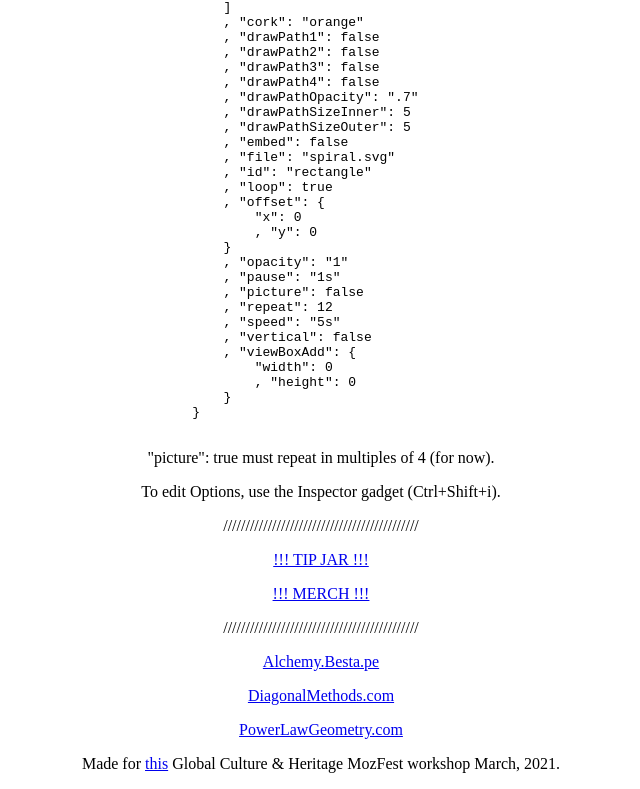
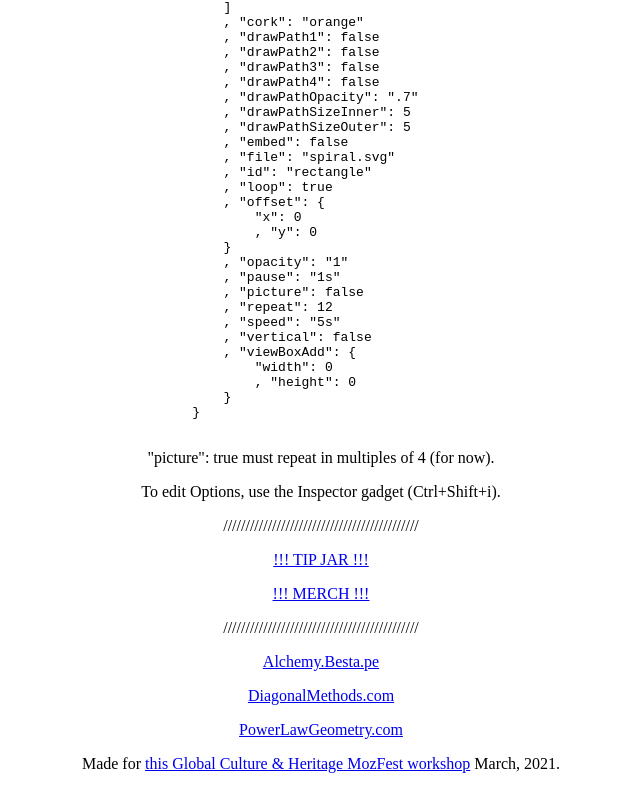
Before and after one commit to bestape/alchemy, a plain HTML site: page index.html in a window 1280 px wide. Shown: the part 553-1342 px from the top of the page, without its empty margins (319-959 px from the left). Drawn offline with Linux system fonts and the light colour scheme.

Commit message:
updated MozFest video url

```diff
--- a/index.html
+++ b/index.html
@@ -183,7 +183,7 @@
 	  <p>
 		<a href="http://powerlawgeometry.com">PowerLawGeometry.com</a>
 	  </p>
-		<p id="date">Made for <a href="https://youtu.be/p1-DqiRn00k">this</a> Global Culture & Heritage MozFest workshop March, 2021.</p>
+		<p id="date">Made for <a href="https://youtu.be/nEmPBHXNwxQ">this Global Culture & Heritage MozFest workshop</a> March, 2021.</p>
 	</div>
   </body>
 </html>
```
